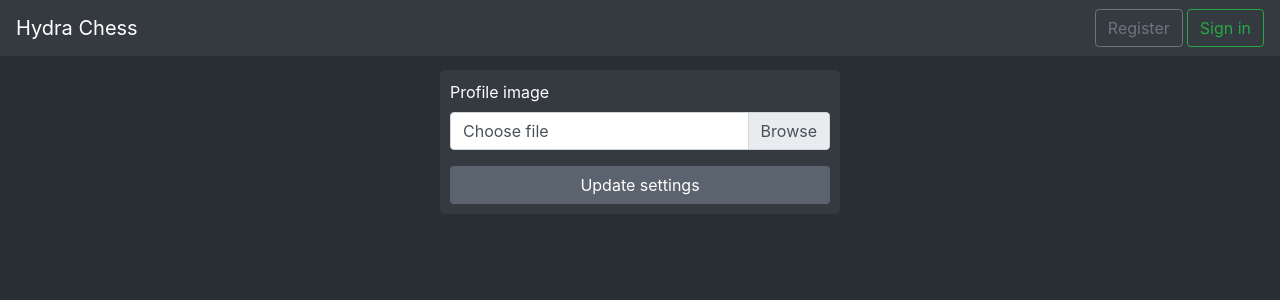
After one commit to aedobrynin/hydraChess, a Flask app: template templates/settings.html in a window 1280 px wide. The commit adds this page. Shown: the top 300 px of the page. Run offline with Flask 2, Linux system fonts and the light colour scheme; the template is opened without the code that fills it: values that come from a table or form of the project are taken from there, others are empty; parts of the project's set-up code (start-up, migrations or seed data) failed here and were passed over; some libraries are stand-ins or nearby versions.

Commit message:
User profiles were added. Ability to set a profile picture was added. Fixed register and sign in templates.

```diff
--- a/forms.py
+++ b/forms.py
@@ -1,5 +1,8 @@
 import re
+import imghdr
+from io import BytesIO
 from flask_wtf import FlaskForm
+from flask_wtf.file import FileField, FileRequired, FileAllowed
 from wtforms import StringField, PasswordField, SubmitField,\
                     BooleanField, validators
 from wtforms.validators import StopValidation
@@ -24,6 +27,13 @@ def password_content_validator(form, field):
     if bad_char:
         raise StopValidation(message=("Only letters, digits and "
                                       "symbols are allowed"))
+
+
+def image_content_validator(form, field):
+    image = field.data
+    raw_img = BytesIO(image.read())
+    if imghdr.what(raw_img) is None:
+        raise StopValidation(message=("Can't read image data"))
 
 
 class RegisterForm(FlaskForm):
@@ -69,3 +79,12 @@ class LoginForm(FlaskForm):
 
     remember_me = BooleanField('Remember me')
     submit = SubmitField('Sign in')
+
+
+class SettingsForm(FlaskForm):
+    image = FileField('Profile image',
+                      validators=[FileRequired(),
+                                  FileAllowed(['jpg', 'png', 'jpeg'],
+                                              'Only .png, .jpg, .jpeg images are allowed'),
+                                  image_content_validator])
+    submit = SubmitField('Update settings')
--- a/game_management.py
+++ b/game_management.py
@@ -23,9 +23,11 @@ def send_game_info(game_id: int, room_id: int, is_player: bool):
 
     data = {
         "black_user": {"nickname": game.black_user.login,
-                       "rating": game.black_rating},
+                       "rating": game.black_rating,
+                       "id": game.black_user.id},
         "white_user": {"nickname": game.white_user.login,
-                       "rating": game.white_rating},
+                       "rating": game.white_rating,
+                       "id": game.white_user.id},
         "moves": game.moves,
         "is_player": is_player
         }
--- a/main.py
+++ b/main.py
@@ -1,20 +1,26 @@
 from gevent import monkey
 monkey.patch_all()
 
-from flask import Flask, request
+import sys
+import uuid
+from io import BytesIO
+from PIL import Image
+from flask import Flask, request, url_for
 from flask import render_template, redirect
 from flask_socketio import SocketIO, disconnect, join_room
 from flask_login import LoginManager, login_user, logout_user
 from flask_login import current_user, login_required
 from rom.util import EntityLock
 from models import User, Game
-from forms import RegisterForm, LoginForm
+from forms import RegisterForm, LoginForm, SettingsForm
 import game_management
 
 
 app = Flask(__name__)
 app.config['SECRET_KEY'] = 'abacabadabacaba'
 app.config['CELERY_BROKER_URL'] = 'redis://localhost:6379/0'
+app.config['MAX_CONTENT_LENGTH'] = 4 * 1024 * 1024 #  4 Mb
+
 
 login_manager = LoginManager()
 login_manager.init_app(app)
@@ -76,7 +82,8 @@ def register():
         login_user(user)
         return redirect('/')
 
-    return render_template('register.html', title='Register', form=form)
+    return render_template('register.html', title='Register - Hydra Chess',
+            form=form)
 
 
 @app.route('/sign_in', methods=['GET', 'POST'])
@@ -90,11 +97,21 @@ def sign_in():
         if user and user.check_password(form.password.data):
             login_user(user, remember=form.remember_me.data)
             return redirect("/")
-        return render_template('sign_in.html',
-                               title="Sign in",
-                               message="Wrong login or password",
-                               form=form)
+        return render_template('sign_in.html', title="Sign in - Hydra Chess",
+                message="Wrong password", form=form)
     return render_template('sign_in.html', title="Sign in", form=form)
+
+
+@app.route('/user/<int:user_id>', methods=['GET'])
+def user_profile(user_id: int):
+    user = User.get(user_id)
+    if not user:
+        return render_template('404.html'), 404
+    return render_template('user_profile.html',
+            title=f"{user.login}'s profile - Hydra Chess",
+            nickname=user.login,
+            rating=user.rating,
+            avatar_hash=user.avatar_hash)
 
 
 @sio.on('search_game')
@@ -244,6 +261,32 @@ def on_make_move(*args, **kwargs):
             game_management.make_move.delay(user_id, game_id, san)
 
 
+@app.route('/settings', methods=['GET', 'POST'])
+@login_required
+def settings():
+    form = SettingsForm()
+
+    message = ""
+    if form.validate_on_submit():
+        form.image.data.seek(0)  # Because the stream was already read on validation
+        raw_img = BytesIO(form.image.data.read())
+
+        img = Image.open(raw_img)
+        new_size = min(300, img.width), min(300, img.height)
+        img = img.resize(new_size).convert('RGB')
+
+        img_hash = uuid.uuid4().hex
+        path = sys.path[0] + url_for('static', filename=f'img/profiles/{img_hash}.jpg')
+        img.save(path)
+
+        current_user.avatar_hash = img_hash
+        current_user.save()
+        message = "Your settings were successfuly updated!"
+
+    return render_template('settings.html', title='Settings - Hydra Chess',
+            form=form, message=message)
+
+
 @app.route('/logout')
 @login_required
 def logout():
--- a/models.py
+++ b/models.py
@@ -26,6 +26,8 @@ class User(rom.Model, UserMixin):
     in_search = rom.Boolean(default=False)
 
     sid = rom.Text()
+
+    avatar_hash = rom.Text(default="default")
 
     def set_password(self, password: str) -> None:
         self.hashed_password = generate_password_hash(password)
--- a/static/css/style.css
+++ b/static/css/style.css
@@ -2,6 +2,7 @@ body {
   margin-top: 70px;
   background-color: #282e33;
 }
+
 
 form.basic-form {
   color: white;
@@ -11,6 +12,16 @@ form.basic-form {
   border-radius: 5px;
   padding: 10px;
   background-color: #343a40;
+}
+
+.submit-button {
+  background-color: #5b636e;
+  color: white;
+}
+
+.error-message {
+  font-weight: bold;
+  color: #ff2400;
 }
 
 @media only screen and (max-width: 768px) {
--- a/static/js/game.js
+++ b/static/js/game.js
@@ -68,8 +68,8 @@
   /* -- SOUNDS -- */
 
   function setPlayersInfo(infoA, infoB) {
-    $('#info_a').html(`${infoA.nickname} (${infoA.rating})`)
-    $('#info_b').html(`${infoB.nickname} (${infoB.rating})`)
+    $('#info_a').html(`<a href="/user/${infoA.id}" class="nickname">${infoA.nickname}</a> (${infoA.rating})`)
+    $('#info_b').html(`<a href="/user/${infoB.id}" class="nickname">${infoB.nickname}</a> (${infoB.rating})`)
   }
 
   function setResults(result) {
--- a/templates/base.html
+++ b/templates/base.html
@@ -24,13 +24,14 @@
       <ul class="nav navbar-nav ml-auto">
         {% if current_user.is_authenticated %}
         <!-- This element are for not collapsed navbar -->
-        <li class="dropdown d-none d-md-block">
+         <li class="dropdown d-none d-md-block">
           <a class="nav-link dropdown-toggle" href="#" id="navbar_dropdown"
              role="button" data-toggle="dropdown" aria-haspopup="true"
              aria-expanded="false">{{current_user.login}}</a>
           <div class="dropdown-menu bg-dark" aria-labelledby="navbar_dropdown"
                style="min-width: 120px;">
-            <!-- <a class="dropdown-item text-white" href="#">Settings</a> -->
+            <a class="dropdown-item text-white" href="{{ url_for("user_profile", user_id=current_user.id) }}">Profile</a>
+            <a class="dropdown-item text-white" href="{{ url_for("settings") }}">Settings</a>
             <a class="dropdown-item text-white" href="{{ url_for("logout") }}">
               Logout</a>
           </div>
@@ -38,7 +39,8 @@
 
         <!-- This element are for collapsed navbar -->
         <li class="nav-item d-md-none">
-          <!-- <a class="nav-link" href="#">Settings</a> -->
+          <a class="nav-link" href="{{ url_for("user_profile", user_id=current_user.id) }}">Profile</a>
+          <a class="nav-link" href="{{ url_for("settings") }}">Settings</a>
           <a class="nav-link" href="{{ url_for("logout") }}">Logout</a>
         </li>
         {% else %}
@@ -52,7 +54,7 @@
         </li>
 
         <!-- This elements are for collapsed navbar -->
-        <li class="nav-item d-md-none">
+       <li class="nav-item d-md-none">
           <a class="nav-link" href="{{ url_for("register") }}">Register</a>
         </li>
         <li class="nav-item d-md-none">
--- /dev/null
+++ b/templates/settings.html
@@ -0,0 +1,43 @@
+{% extends "base.html" %}
+
+{% block content %}
+
+<form class="basic-form mt-2" method="POST" enctype="multipart/form-data">
+  {{ form.csrf_token }}
+
+  <div class="form-group">
+    {{ form.image.label }}<br>
+    <div class="input-group">
+      <div class="custom-file">
+        <input type="file" name="image" class="custom-file-input" id="image">
+          <label class="custom-file-label" for="inputGroupFile01">Choose file</label>
+      </div>
+    </div>
+
+    {% if form.image.errors %}
+    <div class="m-0 p-0 mb-2 error-message">
+      {{ form.image.errors[0] }}
+    </div>
+    {% endif %}
+  </div>
+  {{ form.submit(type="submit", class="btn w-100 submit-button") }}
+
+  {% if message %}
+    <div class="alert alert-success mt-2 mb-1" role="alert">
+      {{ message }}
+    </div>
+  {% endif %}
+
+</form>
+
+
+{% endblock %}
+
+{% block extra_scripts %}
+<script>
+  $(".custom-file-input").on("change", function() {
+      var fileName = $(this).val().split("\\").pop();
+      $(this).siblings(".custom-file-label").addClass("selected").html(fileName);
+  });
+</script>
+{% endblock %}
```
Also changed, not shown: static/css/game.css (+9 -1 lines), static/css/user_profile.css (added, +20 -0 lines), templates/register.html (+11 -13 lines), templates/sign_in.html (+10 -10 lines), templates/user_profile.html (added, +22 -0 lines), static/img/profiles/default.jpg (added), 1 other file.
